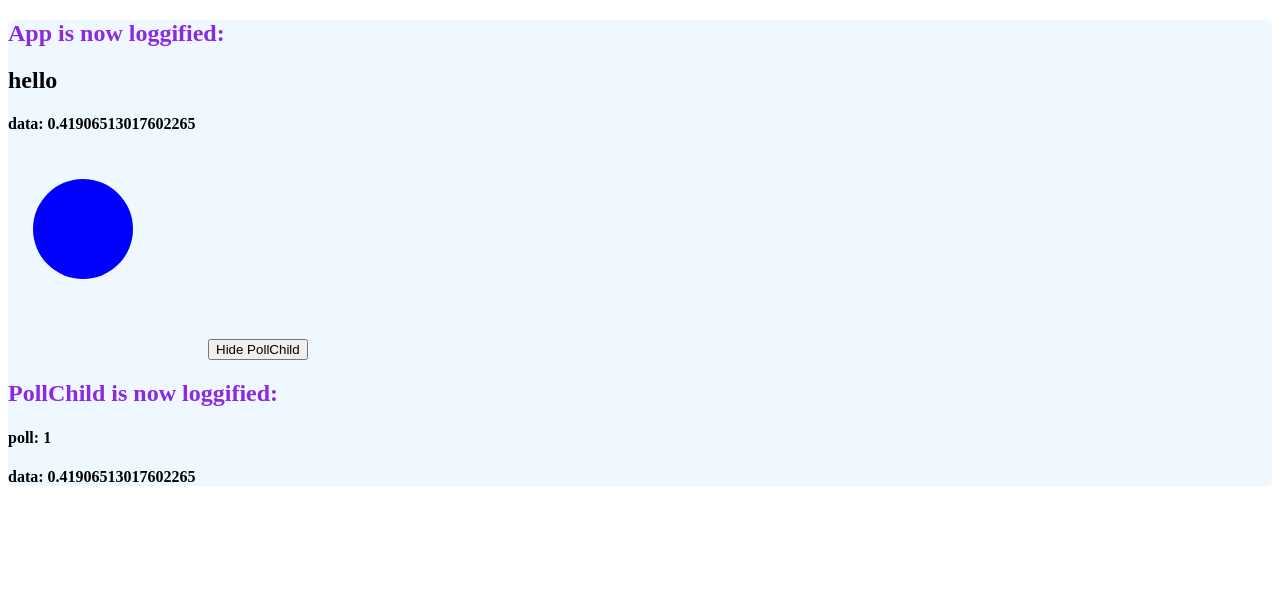
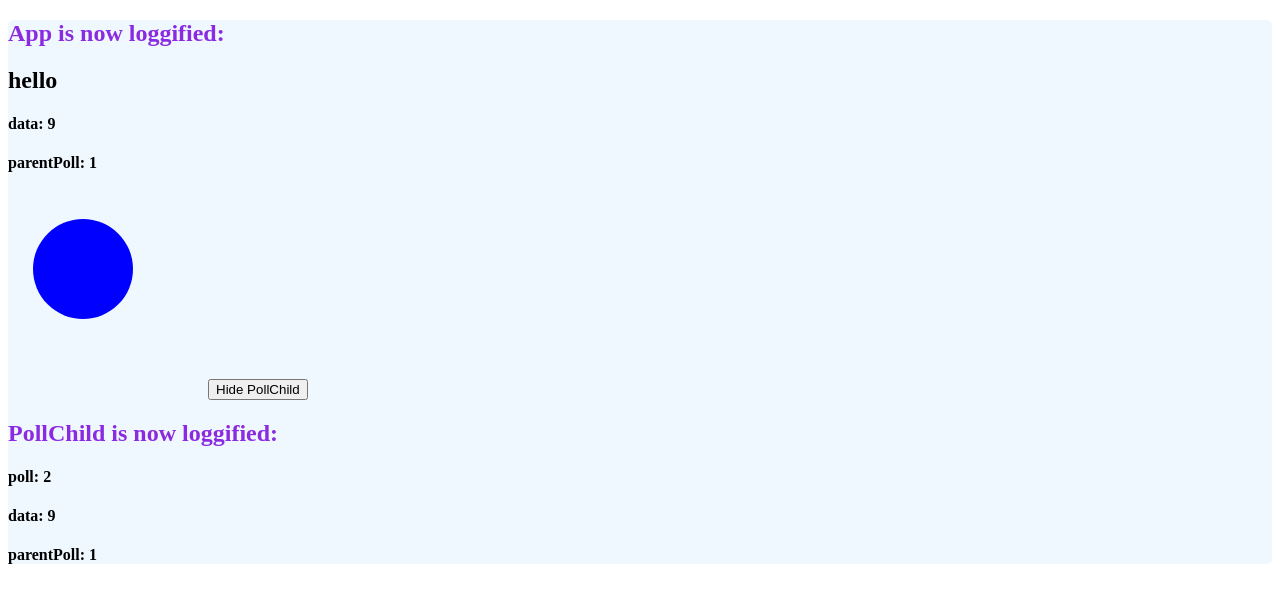
Before and after one commit to carlpeaslee/lifecycles-final, a React (Create React App) app: page / in a window 1280 px wide. Shown: the top 602 px of the page. Built offline with nearby package versions, Linux system fonts and the light colour scheme.

Commit message:
shouldComponentUpdate functionality

```diff
--- a/src/App.js
+++ b/src/App.js
@@ -16,30 +16,45 @@ class App extends Component {
       ()=> {
         console.log("Data retrieved")
         this.setState({
-          data: Math.random()
+          data: getRandomInt(1,10)
         })
       },
       1500
     )
   }
 
+  parentPoll = () => {
+    this.pollInterval = setInterval(
+      ()=>{
+        this.setState({
+          parentPoll: getRandomInt(1,2)
+        })
+      },
+      1000
+    )
+  }
+
+
   componentDidMount(){
     this.fetchData()
-
+    this.parentPoll()
     const canvasCtx = this.refs.appCanvas.getContext('2d')
     canvasCtx.fillStyle = "blue"
     canvasCtx.arc(75, 75, 50, 0, 2 * Math.PI)
     canvasCtx.fill()
   }
 
-
+  componentWillUnmount() {
+    clearInterval(this.pollInterval)
+  }
 
   render() {
-    let {data, showPollChild} = this.state
+    let {data, showPollChild, parentPoll} = this.state
     return (
       <div>
         <h2>hello</h2>
         <h4>data: {data}</h4>
+        <h4>parentPoll: {parentPoll}</h4>
         <canvas
           ref="appCanvas"
           height={200}
@@ -59,6 +74,7 @@ class App extends Component {
         {(showPollChild) ? (
           <PollChild
             data={data}
+            parentPoll={parentPoll}
           />
         ) : null}
       </div>
@@ -84,31 +100,45 @@ class PollChild extends Component {
   pollData = () => {
     this.pollInterval = setInterval(
       ()=>{
-        console.log("Poll!")
         this.setState({
-          poll: this.getRandomInt(1,5)
+          poll: getRandomInt(1,5)
         })
       },
       1000
     )
   }
 
+  shouldComponentUpdate(nextProps, nextState){
+    if (nextProps.parentPoll !== this.props.parentPoll) {
+      return true
+    }
+    if (nextState.poll !== this.state.poll) {
+      return true
+    }
 
-  getRandomInt(min, max) {
-    min = Math.ceil(min)
-    max = Math.floor(max)
-    return Math.floor(Math.random() * (max - min)) + min
+    return false
   }
 
   render() {
+    let {data, parentPoll} = this.props
+    let {poll} = this.state
+    console.log("PollChild rendered!")
     return (
       <div>
-        <h4>poll: {this.state.poll}</h4>
-        <h4>data: {this.props.data}</h4>
+        <h4>poll: {poll}</h4>
+        <h4>data: {data}</h4>
+        <h4>parentPoll: {parentPoll}</h4>
       </div>
     )
   }
 }
+
+function getRandomInt(min, max) {
+  min = Math.ceil(min)
+  max = Math.floor(max)
+  return Math.floor(Math.random() * (max - min + 1)) + min
+}
+
 
 App = loggify(App)
 
--- a/src/loggerExample.js
+++ b/src/loggerExample.js
@@ -29,8 +29,9 @@ export const logLifecycles = (Wrapped) => {
         oldFunction = oldFunction.bind(this)
         oldFunction(...arguments)
       }
-      if (method === 'shouldComponentUpdate' && typeof oldFunction === 'undefined') {
-        return true
+      if (method === "shouldComponentUpdate") {
+        console.log("shouldResult", oldFunction(...arguments))
+        return oldFunction(...arguments)
       }
     }
   })
--- a/src/loggify.js
+++ b/src/loggify.js
@@ -7,7 +7,8 @@ function loggify(Wrapped){
     "componentWillMount",
     "componentDidMount",
     "componentWillUnmount",
-    "componentWillReceiveProps"
+    "componentWillReceiveProps",
+    "shouldComponentUpdate"
   ]
 
   let originals = {}
@@ -25,15 +26,28 @@ function loggify(Wrapped){
 
       console.groupCollapsed(`${Wrapped.displayName} called ${method}`)
 
-        if (method === 'componentWillReceiveProps') {
+        if (method === 'componentWillReceiveProps' ||
+                       'shouldComponentUpdate'
+      ) {
           console.log("nextProps", args[0])
+        }
+
+        if (method === 'shouldComponentUpdate') {
+          console.log("nextState", args[1])
+
         }
 
       console.groupEnd()
 
       if (original) {
         original = original.bind(this)
-        original(...args)
+        return original(...args)
+      }
+      if (
+        method === 'shouldComponentUpdate' &&
+        typeof original === 'undefined'
+      ) {
+        return true
       }
 
     }
```
Also changed, not shown: 1 other file (tests, documents, lock files or other folders).
